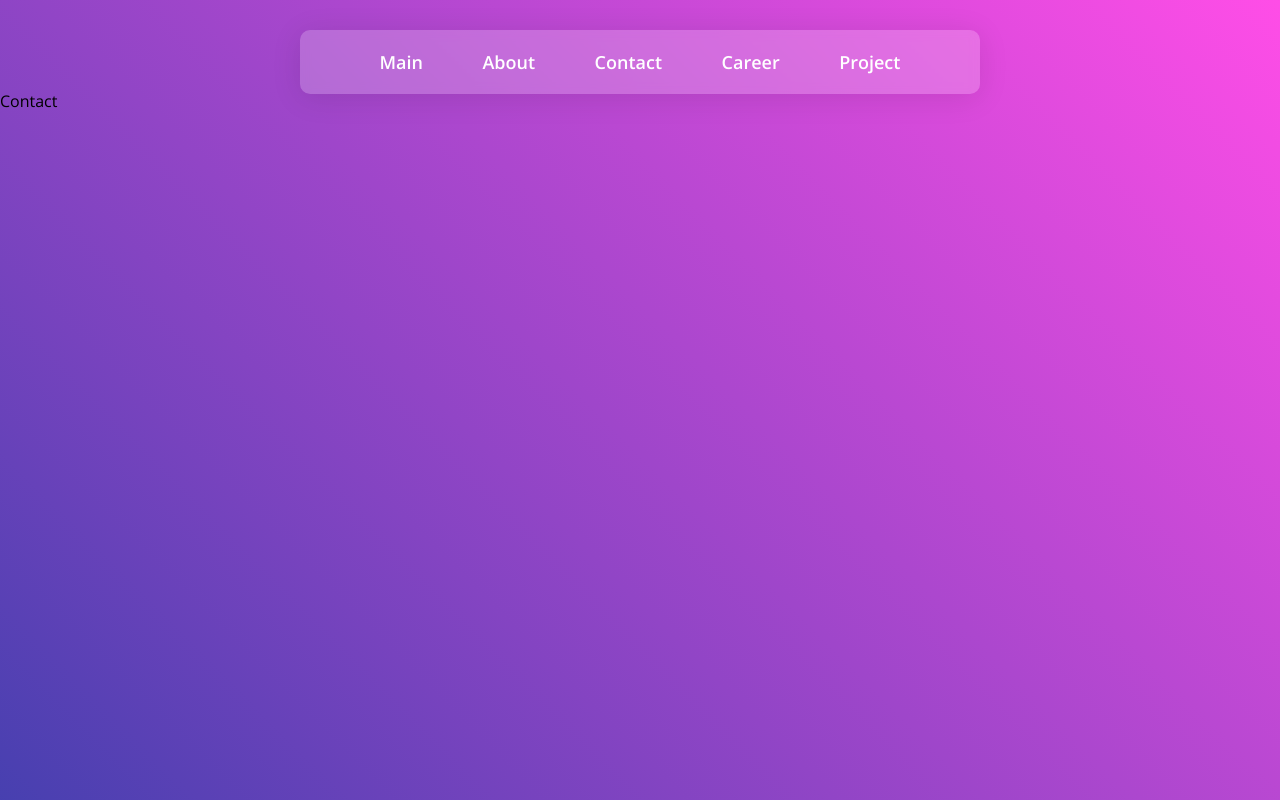
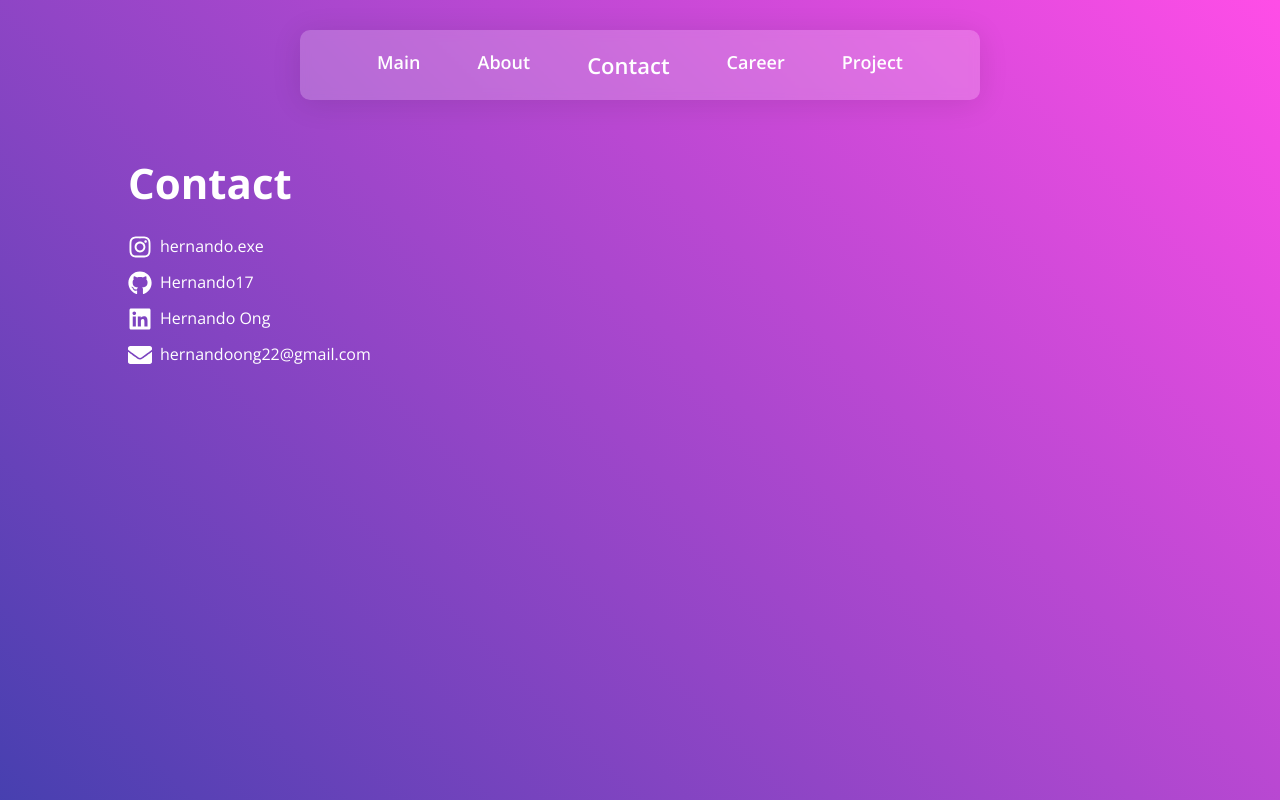
Before and after one commit to Hernando17/react-portfolio, a React (Create React App) app: page /contact in a window 1280 px wide. Built offline with nearby package versions, Linux system fonts and the light colour scheme.

Commit message:
Contact Update

```diff
--- a/src/assets/css/style.css
+++ b/src/assets/css/style.css
@@ -1,6 +1,11 @@
 .margin-page {
   margin-left: 10%;
   margin-right: 10%;
+}
+
+.title {
+  font-size: 42px;
+  color: white;
 }
 
 /* Navbar */
@@ -46,11 +51,16 @@
   text-decoration: none;
   font-weight: 600;
   cursor: pointer;
+  transition: 0.5s;
 }
 
 .navbar a:hover {
-  color: rgb(248, 152, 211);
+  font-size: 22px;
   transition: 0.5s;
+}
+
+.navbar a.active {
+  font-size: 22px;
 }
 
 /* Main Content */
@@ -69,10 +79,6 @@
   justify-content: space-between;
 }
 
-.main-title {
-  font-size: 42px;
-  color: white;
-}
 .main-content p {
   color: white;
   font-weight: 400;
@@ -106,11 +112,6 @@
 .hero-container {
   display: flex;
   flex-direction: column;
-}
-
-.about-title {
-  font-size: 42px;
-  color: white;
 }
 
 .about-content {
@@ -152,7 +153,43 @@
   flex-grow: 2;
 }
 
+/* Contact Content */
+.contact-container {
+  margin: 5%;
+  margin-left: 10%;
+  margin-right: 10%;
+}
+
+.contact-description {
+  color: white;
+  margin-top: 24px;
+}
+
+.contact-item {
+  display: flex;
+  flex-direction: row;
+  margin-top: 12px;
+}
+
+.contact-value {
+  margin-left: 8px;
+  text-decoration: none;
+  color: white;
+}
+
 @media screen and (max-width: 768px) {
+  .title {
+    text-align: center;
+  }
+
+  .title {
+    text-align: center;
+  }
+
+  .spacer {
+    margin-top: 24px;
+  }
+
   /* Navbar Responsive */
   .navbar {
     bottom: 0;
@@ -179,11 +216,6 @@
     flex-wrap: wrap-reverse;
     justify-content: center;
     margin-top: -20px;
-  }
-
-  .main-title {
-    text-align: center;
-    font-size: 24px;
   }
   .main-content {
     display: flex;
@@ -213,12 +245,6 @@
     justify-content: center;
   }
 
-  .about-title {
-    text-align: center;
-    margin-top: 24px;
-    font-size: 36px;
-  }
-
   .about-description {
     width: 100%;
     text-align: center;
--- a/src/components/Organisms/Navbar.js
+++ b/src/components/Organisms/Navbar.js
@@ -1,6 +1,6 @@
 import React from "react";
 import "../../assets/css/style.css";
-import { useNavigate } from "react-router-dom";
+import { useNavigate, useLocation } from "react-router-dom";
 import {
   FaHome,
   FaUserAlt,
@@ -10,20 +10,36 @@ import {
 } from "react-icons/fa";
 
 export default function Navbar() {
-  let navigate = useNavigate();
+  const navigate = useNavigate();
+  const location = useLocation();
 
   return (
     <div className="center">
       <nav className="navbar">
         <ul className="desktop">
           <li>
-            <a onClick={() => navigate(`/`)}>Main</a>
+            <a
+              className={location.pathname == "/" ? "active" : ""}
+              onClick={() => navigate(`/`)}
+            >
+              Main
+            </a>
           </li>
           <li>
-            <a onClick={() => navigate(`/about`)}>About</a>
+            <a
+              className={location.pathname == "/about" ? "active" : ""}
+              onClick={() => navigate(`/about`)}
+            >
+              About
+            </a>
           </li>
           <li>
-            <a onClick={() => navigate(`/contact`)}>Contact</a>
+            <a
+              className={location.pathname == "/contact" ? "active" : ""}
+              onClick={() => navigate(`/contact`)}
+            >
+              Contact
+            </a>
           </li>
           <li>
             <a>Career</a>
--- a/src/pages/About/index.js
+++ b/src/pages/About/index.js
@@ -14,12 +14,12 @@ export default function About() {
   }, []);
 
   return (
-    <div className="about-container">
+    <div className="about-container ">
       <Navbar />
       <section id="about" data-aos="fade-down">
         <div>
           <div className="hero-container">
-            <h1 className="about-title">About Me</h1>
+            <h1 className="title spacer">About Me</h1>
             <div className="about-content">
               <div className="about-description" style={{ marginTop: 24 }}>
                 <p>
--- a/src/pages/Contact/index.js
+++ b/src/pages/Contact/index.js
@@ -1,20 +1,58 @@
 import React from "react";
 import "../../assets/css/style.css";
 import { Navbar } from "../../components";
-import { motion } from "framer-motion";
+import { FaInstagram, FaGithub, FaEnvelope, FaLinkedin } from "react-icons/fa";
+import AOS from "aos";
 
 export default function Contact() {
+  React.useEffect(() => {
+    AOS.init({
+      duration: 1000,
+      once: true,
+    });
+  }, []);
+
   return (
-    <div>
+    <section id="contact" data-aos="fade-right">
       <Navbar />
-      <motion.div
-        initial={{ position: "relative", y: "100%" }}
-        animate={{ position: "relative", y: "0" }}
-        exit={{ position: "relative", y: "100%" }}
-        transition={{ transition: { duration: 1 } }}
-      >
-        <p>Contact</p>
-      </motion.div>
-    </div>
+      <div className="contact-container">
+        <h1 className="title">Contact</h1>
+        <div className="contact-description spacer">
+          <div className="contact-item">
+            <FaInstagram size={24} />
+            <a
+              href="https://www.instagram.com/hernando.exe/"
+              className="contact-value"
+            >
+              hernando.exe
+            </a>
+          </div>
+          <div className="contact-item">
+            <FaGithub size={24} />
+            <a href="https://github.com/Hernando17" className="contact-value">
+              Hernando17
+            </a>
+          </div>
+          <div className="contact-item">
+            <FaLinkedin size={24} />
+            <a
+              href="https://www.linkedin.com/in/hernando-ong-9588aa211/"
+              className="contact-value"
+            >
+              Hernando Ong
+            </a>
+          </div>
+          <div className="contact-item">
+            <FaEnvelope size={24} />
+            <a
+              href="https://mail.google.com/mail/u/0/#inbox?compose=CllgCHrlFXwlbFZgjfmQmgmjDdjPRLcRNRqqmfJwVrdgWZKbtPNfCDZMxdfnwRbtjvnjCKkzqrL"
+              className="contact-value"
+            >
+              hernandoong22@gmail.com
+            </a>
+          </div>
+        </div>
+      </div>
+    </section>
   );
 }
--- a/src/pages/Main/index.js
+++ b/src/pages/Main/index.js
@@ -19,7 +19,7 @@ export default function Main() {
           transition={{ transition: { duration: 1 } }}
         >
           <div className="main-content">
-            <h1 className="main-title">Welcome to my website</h1>
+            <h1 className="title">Welcome to my website</h1>
             <p style={{ marginBottom: 20 }}>Find more about me</p>
             <ButtonOutline name="About" onClick={() => navigate("/about")} />
           </div>
```
